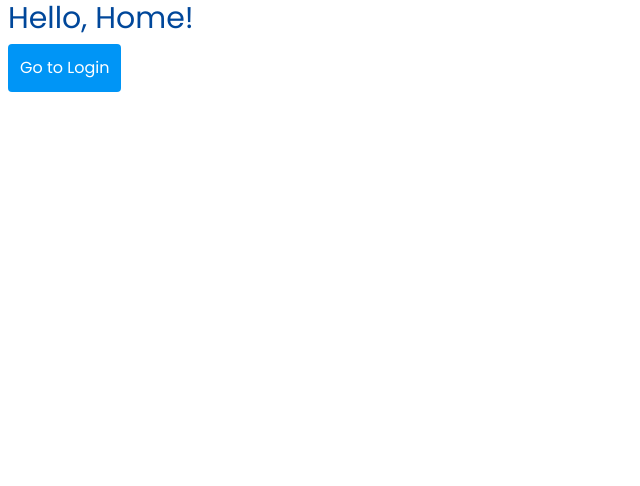
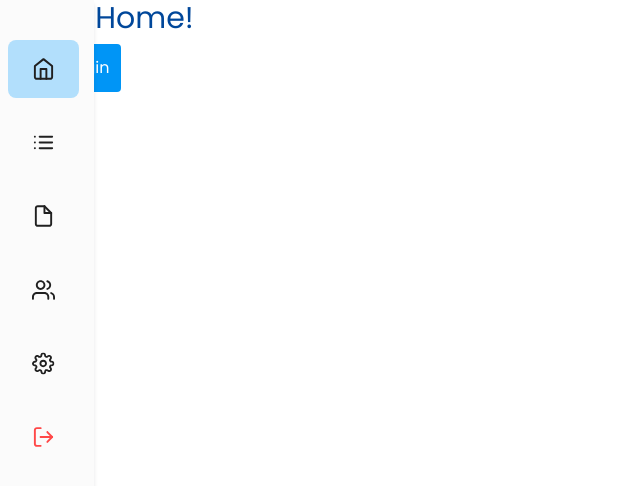
Before and after one commit to tech-pro-bem/saude-da-rua-admin-front, a React (Vite) app: page / in a window 1280 px wide. Shown: the top 486 px of the page, without its empty margins (0-640 px from the left). Built offline with nearby package versions, Linux system fonts and the light colour scheme.

Commit message:
feat: cria componente SideBar

```diff
--- /dev/null
+++ b/src/components/SideBar/SideBar.jsx
@@ -0,0 +1,95 @@
+/* eslint-disable jsx-a11y/anchor-is-valid */
+import React, { useState } from 'react';
+import { Link, useLocation } from 'react-router-dom';
+import Home from '../../assets/home.svg';
+import List from '../../assets/list.svg';
+import File from '../../assets/file.svg';
+import User from '../../assets/user.svg';
+import Settings from '../../assets/settings.svg';
+import Logout from '../../assets/logout.svg';
+
+function SideBar() {
+  const [open, setOpen] = useState(false);
+  const router = useLocation();
+
+  const Menus = [
+    {
+      name: 'Início',
+      icon: Home,
+      path: '/',
+    },
+    {
+      name: 'Planilha de voluntários',
+      icon: List,
+      path: '/planilha',
+    },
+    {
+      name: ' Relatórios financeiros',
+      icon: File,
+      path: '/relatorios',
+    },
+    {
+      name: 'Acessos',
+      icon: User,
+      path: '/acessos',
+    },
+    {
+      name: 'Configurações da conta',
+      icon: Settings,
+      path: '/congifuracoes',
+    },
+    {
+      name: 'Sair',
+      icon: Logout,
+      path: '/login',
+      color: 'text-error',
+    },
+  ];
+
+  return (
+    <aside
+      className={` ${
+        open ? 'w-[291px]' : 'w-[94px]'
+      } flex fixed left-0 bg-base h-screen duration-300 ease-in-out
+      shadow-[0_4px_4px_rgba(16,24,40,0.1)]
+      `}
+      aria-label="Sidebar"
+    >
+      <nav>
+        <ul
+          className="mt-10"
+          onMouseEnter={() => setOpen(true)}
+          onMouseLeave={() => setOpen(false)}
+        >
+          {Menus.map((menu) => (
+            <Link to={menu.path}>
+              <li
+                key={menu.title}
+                className={`flex items-center mb-4 ml-2 p-4 rounded-lg hover:bg-light-blue ${
+                  router.pathname === menu.path && 'bg-light-blue'
+                }`}
+              >
+                <img
+                  src={menu.icon}
+                  alt="Home"
+                  className="w-[23.33px] h-[25.67px] ml-2"
+                />
+                <span
+                  className={`${
+                    !open && 'scale-0 left-0 w-0'
+                  } ml-2  duration-300 whitespace-nowrap origin-left ${
+                    menu.color || 'text-primary-black'
+                  }`}
+                >
+                  {menu.name}
+                </span>
+              </li>
+            </Link>
+          ))}
+        </ul>
+      </nav>
+    </aside>
+  );
+}
+
+export default SideBar;
--- a/src/pages/Home.jsx
+++ b/src/pages/Home.jsx
@@ -1,13 +1,19 @@
 import React from 'react';
 import { Link } from 'react-router-dom';
+import SideBar from '../components/SideBar/SideBar';
 
 function Home() {
   return (
     <main className="ml-2">
+      <SideBar />
       <h1 className="text-3xl text-dark-blue mb-2">Hello, Home!</h1>
-      <Link to="/login" className="inline-block bg-primary-blue text-white p-3 rounded">Go to Login</Link>
+      <Link
+        to="/login"
+        className="inline-block bg-primary-blue text-white p-3 rounded"
+      >
+        Go to Login
+      </Link>
     </main>
-
   );
 }
 export default Home;
```
